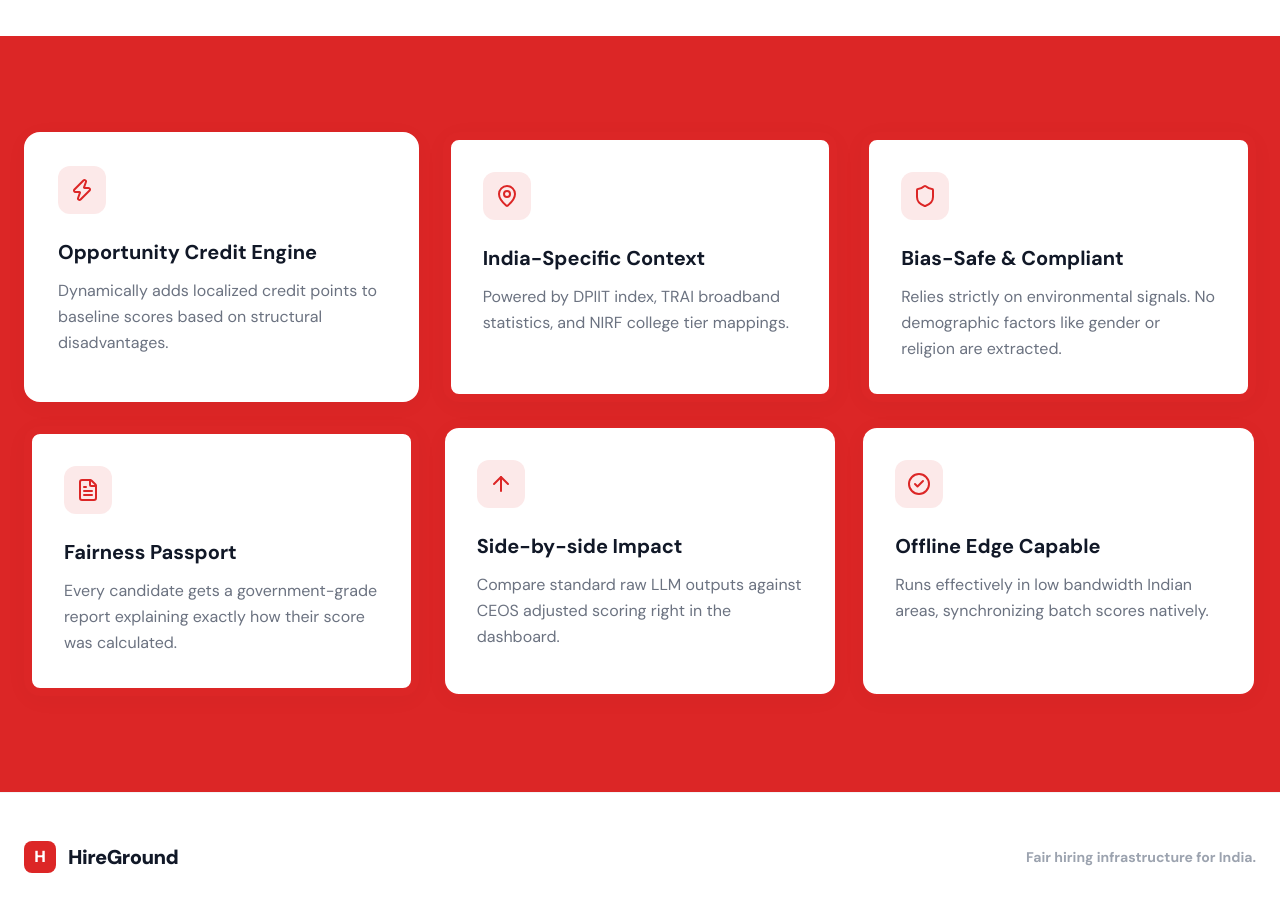
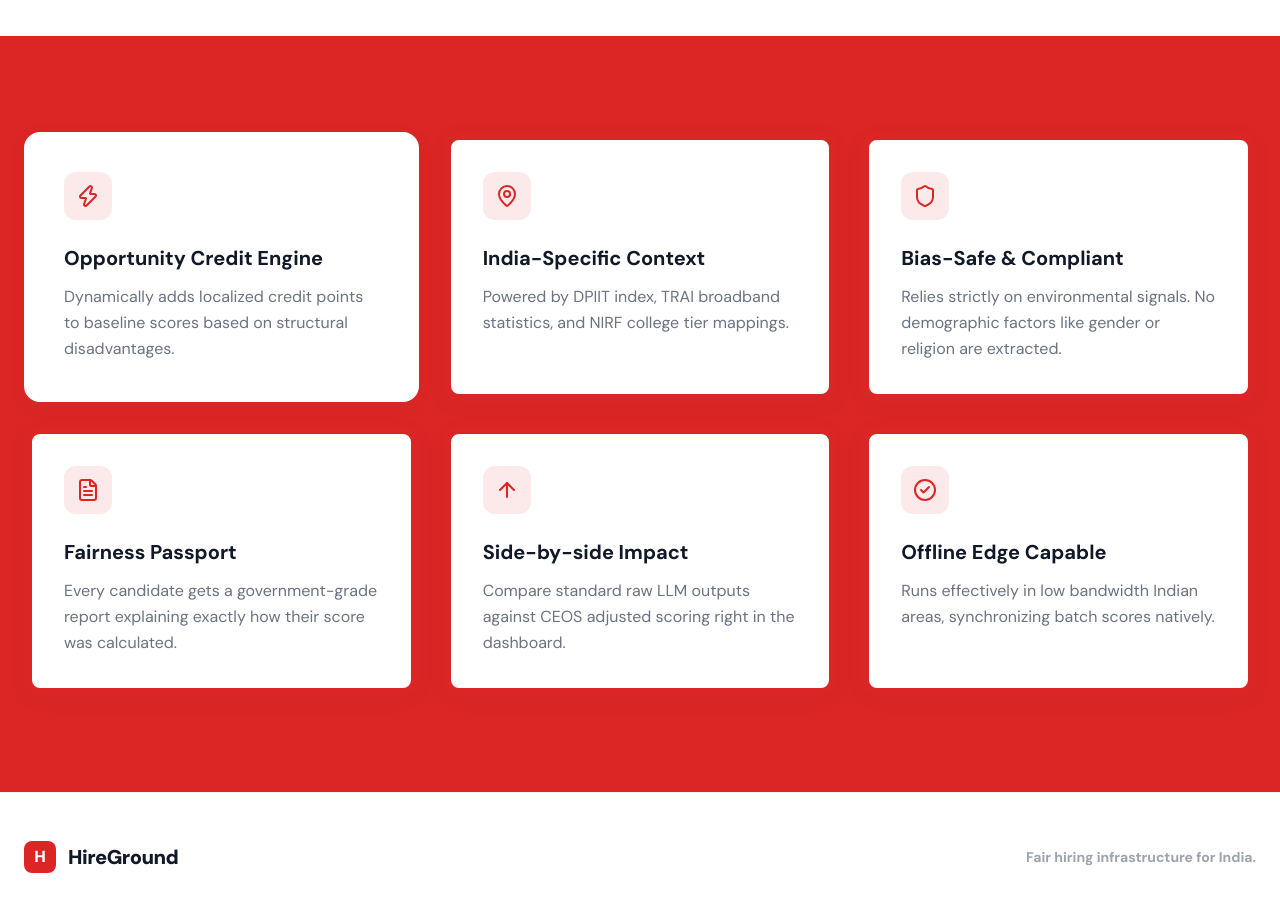
Before and after one commit to harshithanethi/HireGround, a React (Vite) app in the folder frontend/: page / in a window 1280 px wide. Shown: the part 2360-3271 px from the top of the page. Built offline with nearby package versions, Linux system fonts and the light colour scheme.

Commit message:
UI fixes and layout updates

```diff
--- a/frontend/src/pages/Hero.jsx
+++ b/frontend/src/pages/Hero.jsx
@@ -208,7 +208,7 @@ export default function Hero() {
       <section className="bg-primary py-24" id="features">
         <div className="max-w-7xl mx-auto px-6">
           <div className="grid md:grid-cols-2 lg:grid-cols-3 gap-6">
-            <Card hoverEffect className="p-8 bg-white border-2 border-white">
+            <Card hoverEffect className="p-8 bg-white border-8 border-white">
               <div className="w-12 h-12 rounded-xl bg-primary/10 text-primary flex items-center justify-center mb-6">
                 <Zap size={24} />
               </div>
@@ -240,7 +240,7 @@ export default function Hero() {
               <p className="text-gray-500 leading-relaxed">Every candidate gets a government-grade report explaining exactly how their score was calculated.</p>
             </Card>
 
-            <Card hoverEffect className="p-8 bg-white border-2 border-primary">
+            <Card hoverEffect className="p-8 bg-white border-8 border-primary">
               <div className="w-12 h-12 rounded-xl bg-primary/10 text-primary flex items-center justify-center mb-6">
                 <ArrowUp size={24} />
               </div>
@@ -248,7 +248,7 @@ export default function Hero() {
               <p className="text-gray-500 leading-relaxed">Compare standard raw LLM outputs against CEOS adjusted scoring right in the dashboard.</p>
             </Card>
 
-            <Card hoverEffect className="p-8 bg-white border-2 border-primary">
+            <Card hoverEffect className="p-8 bg-white border-8 border-primary">
               <div className="w-12 h-12 rounded-xl bg-primary/10 text-primary flex items-center justify-center mb-6">
                 <CheckCircle2 size={24} />
               </div>
```
